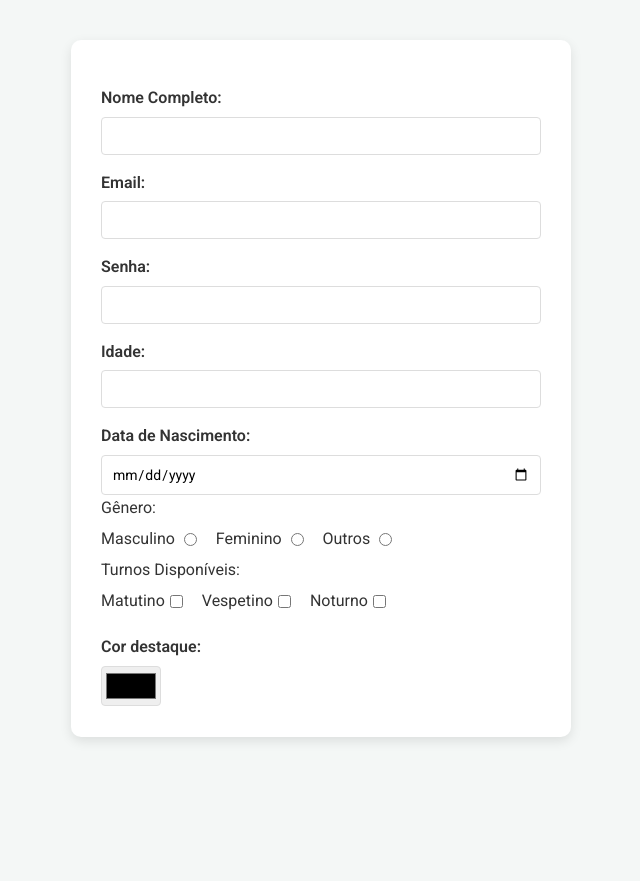
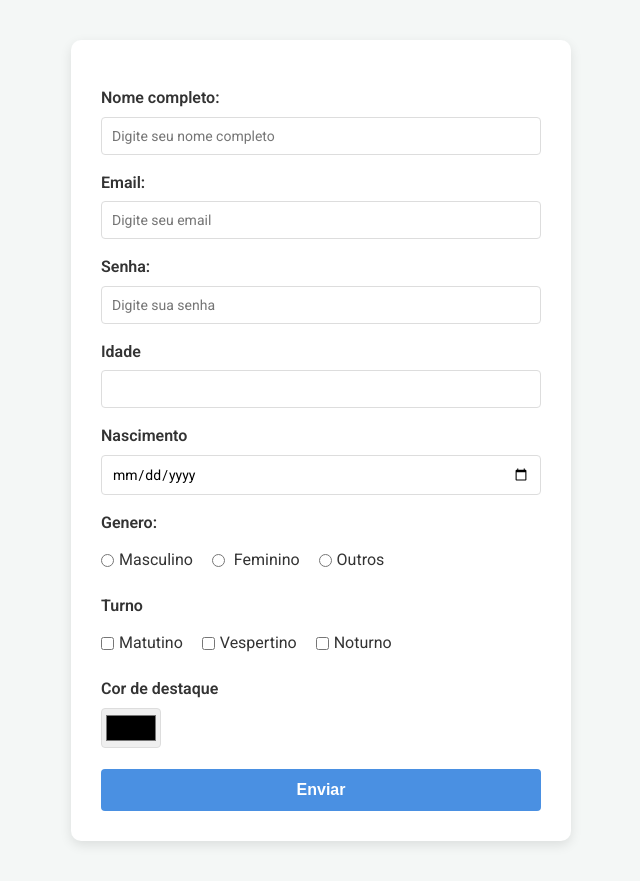
Before and after one commit to Luizc0sta/12-05-2026, a plain HTML site: page atividade01.html in a window 1280 px wide. Shown: the whole page, without its empty margins (319-959 px from the left). Before the commit the page ends 800 px from the top, so only its background shows below. Drawn offline with Linux system fonts and the light colour scheme.

Commit message:
cria coloração dinamica
- cria o arquivo JS
- Adiciona um Event Listener para quando o input color for modificado
- Acresenta um novo botão

```diff
--- a/Atividade01.style.css
+++ b/Atividade01.style.css
@@ -23,11 +23,7 @@ body {
     padding: 40px 20px;
 }
 
-label {
-    display: block;
-    font-weight: 600;
-    margin-bottom: 8px;
-}
+
 
 form{
     padding:30px;
@@ -46,7 +42,7 @@ label {
 }
 
 input[type="text"],
-input[type="email"],
+
 input[type="password"],
 input[type="number"],
 input[type="date"] {
@@ -60,37 +56,59 @@ input[type="date"] {
     transition: border-color 0.2s;
 }
 
+
 input[type="text"]:focus,
-input[type="email"]:focus,
 input[type="password"]:focus,
 input[type="number"]:focus,
-input[type="date"]:focus
+input[type="date"]:focus,
+input[type="radius"]:focus,
+input[type="email"]:focus
 {
     border-color: var(--primary-color);
 }
 
 form label:has(input[type="radio"]),
-form label:has(input[type="checkbox"]){
+label:has(input[type="checkbox"]){
     display: inline-block;
     font-weight: normal;
     margin-right: 15px;
-    margin-top: 5px ;
+    margin-top:5px;
     cursor: pointer;
-
 }
 
 input[type="radio"],
-input[type="checkbox"]{
-
-    margin-left: 5px;
-    vertical-align: middle ;
+input[type="checkbox"] {
+    margin-right: 5px;
+    vertical-align: middle;
 }
 input[type="color"]{
     display: inline-block;
-    width: 60px;
+    width : 60px;
     height: 40px;
     border: 1px solid var(--border-color);
     border-radius: 4px;
     cursor: pointer;
     padding: 2px;
+
 }
+button {
+    width: 100%;
+    padding: 12px;
+    margin-top: 20px;
+    background-color: var(--primary-color);
+    color: white;
+    border: none;
+    border-radius: 4px;
+    font-size: 16px;
+    font-weight: 600;
+    cursor: pointer;
+    transition: 0.3s;
+}
+
+button:hover {
+    filter : brightness(0.9);
+}
+
+button:active {
+    transform: scale(0.98);
+}
--- a/atividade01.html
+++ b/atividade01.html
@@ -1,54 +1,50 @@
 <!DOCTYPE html>
-<html lang="pt-br">
-
+<html lang="en">
 <head>
     <meta charset="UTF-8">
-    <meta name="viewport" content="width=device-width, initial-scale=1.0">
-    <title>Atividade</title>
-    <link rel="stylesheet" href="Atividade01.style.css">
+    <title>Title</title>
+    <link rel="stylesheet" href="atividade01.style.css">
 </head>
-
 <body>
-
-<form>
-
-    <label for="nome">Nome Completo:</label>
-    <input id="nome" type="text"/>
+<form id="formulario">
+    <label for="nome" >Nome completo:</label>
+    <input type="text" id="nome" name="nome" placeholder="Digite seu nome completo">
 
     <label for="email">Email:</label>
-    <input id="email" type="email"/>
+    <input type="text" id="email" name="email" placeholder="Digite seu email">
 
     <label for="senha">Senha:</label>
-    <input id="senha" type="password"/>
+    <input type="password" id="senha" name="senha" placeholder="Digite sua senha">
 
-    <label for="idade">Idade:</label>
-    <input id="idade" type="number"/>
+    <label for="idade">Idade</label>
+    <input type="number" id="idade">
 
-    <label for="data">Data de Nascimento:</label>
-    <input id="data" type="date"/>
-
-    <p>Gênero:</p>
-
-    <label>Masculino <input id="masc" name="genero" type="radio"></label>
-    <label>Feminino <input id="fem" name="genero" type="radio"></label>
-    <label>Outros <input id="outros" name="genero" type="radio"></label>
+    <label for="nascimento">Nascimento</label>
+    <input id="nascimento" type="date"/>
 
 
+    <div>
+        <label>Genero:</label>
+        <label><input type="radio" name="genero" value="masculino" required>Masculino</label>
 
+        <label><input   type="radio" name="genero" value="feminino"> Feminino</label>
 
-    <p>Turnos Disponíveis:</p>
+        <label><input type="radio" name="genero" value="outros">Outros</label>
+    </div>
 
-   <label>Matutino<input type="checkbox"></label>
-    <label>Vespetino<input type="checkbox"></label>
-    <label>Noturno<input type="checkbox"></label>
+    <label>Turno</label>
+    <label><input type="checkbox" name="turno" value="matutino">Matutino</label>
 
+    <label><input type="checkbox" name="turno" value="vespertino" >Vespertino</label>
 
+    <label><input type="checkbox" name="turno" value="noturno">Noturno</label>
 
-    <label for="cor">Cor destaque:</label>
-    <input id="cor" name="cor" type="color"/>
+    <label for="CorFavorita">Cor de destaque</label>
+    <input id="corFavorita" type="color"/>
+
+  <button id="BtnEnviar" type="submit">Enviar</button>
 
 </form>
-
+<script src="atividade01.html.js"></script>
 </body>
-
 </html>
--- /dev/null
+++ b/atividade01.html.js
@@ -0,0 +1,18 @@
+const elementoForm = document.getElementById("formulario");
+
+elementoForm.addEventListener("submit", (e) => {
+    e.preventDefault();
+
+    alert("Formulário enviado!");
+});
+
+const elementoCor = document.getElementById("corFavorita");
+
+elementoCor.addEventListener("input", (e) => {
+    let corNova = e.target.value;
+
+    document.documentElement.style.setProperty(
+        "--primary-color",
+        corNova
+    );
+});
```
